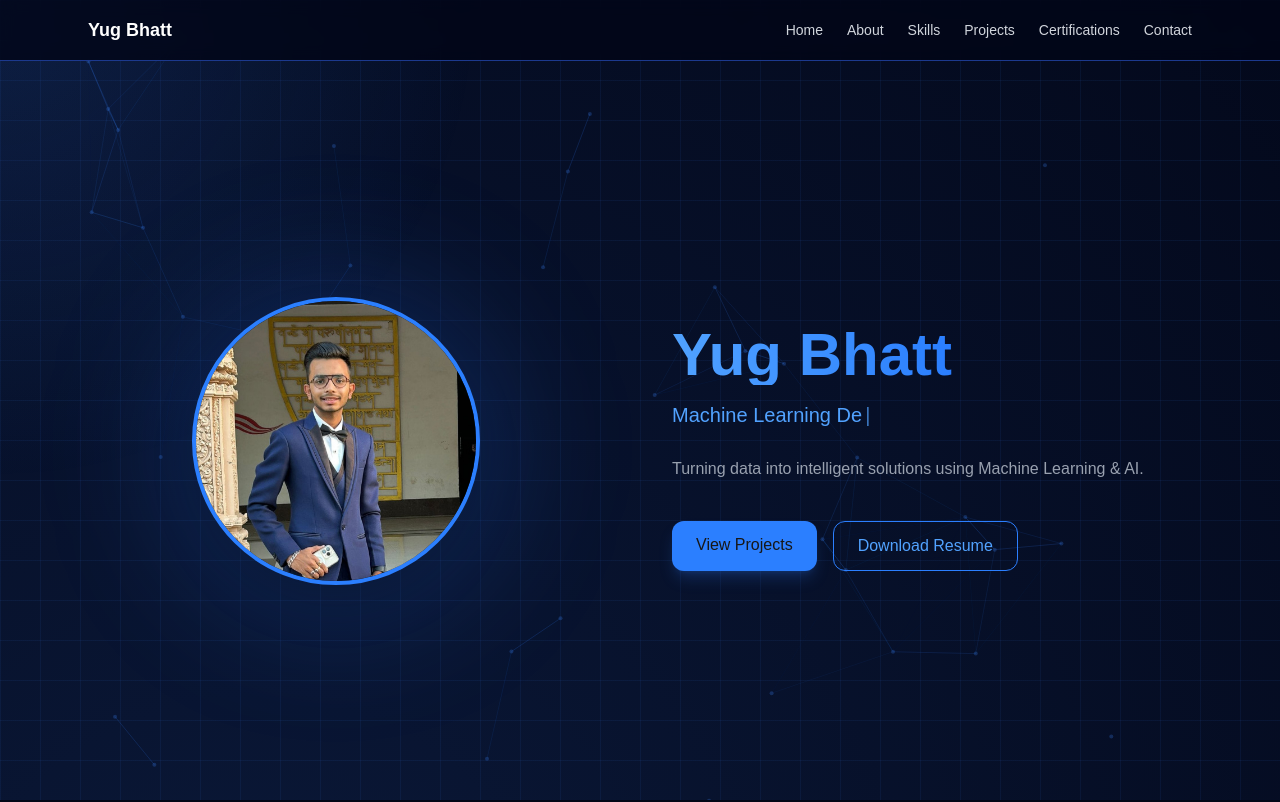
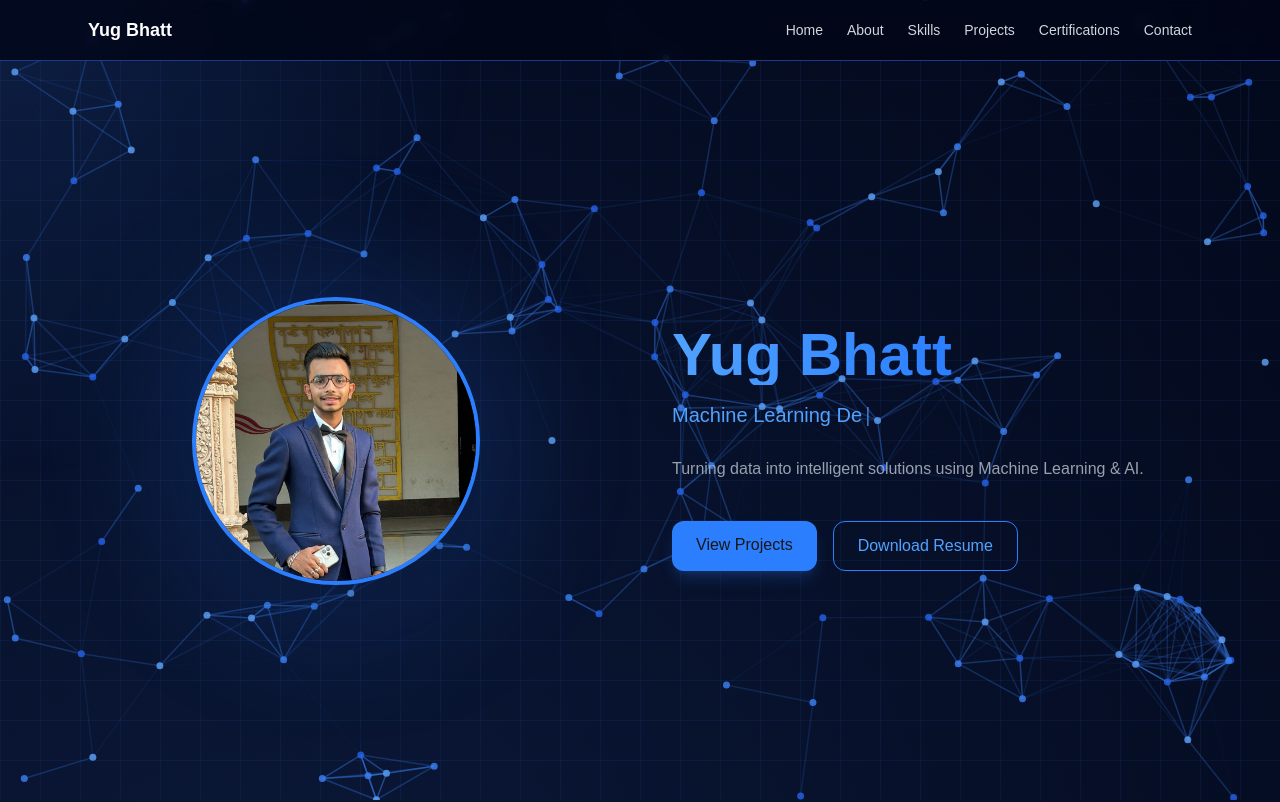
Before and after one commit to Yug-Bhatt/ai-ml-portfolio, a Next.js app: page / in a window 1280 px wide. Shown: the top 802 px of the page. Built offline with nearby package versions, Linux system fonts and the light colour scheme.

Commit message:
error corrected

```diff
--- a/components/About.tsx
+++ b/components/About.tsx
@@ -9,7 +9,7 @@ import { motion } from "framer-motion";
   whileInView={{ opacity: 1, y: 0 }}
   transition={{ duration: 0.8 }}
   viewport={{ once: true }}
-  className="py-24 bg-[#020617] text-center text-gray-300 px-6"
+  className="py-24 text-center text-gray-300 px-6"
 >
 
       <h2 className="text-3xl font-bold text-blue-400">About Me</h2>
--- a/components/ParticlesBackground.tsx
+++ b/components/ParticlesBackground.tsx
@@ -13,35 +13,62 @@ export default function ParticlesBackground() {
       init={particlesInit}
       options={{
         fullScreen: { enable: false },
+
         background: {
           color: "transparent",
         },
+
         particles: {
           number: {
-            value: 35, // ↓ less particles
+            value: 120, // MORE particles
+            density: {
+              enable: true,
+              area: 800,
+            },
           },
+
           color: {
-            value: "#3b82f6",
+            value: ["#3b82f6", "#60a5fa", "#2563eb"], // multi-tone blue
           },
+
           links: {
             enable: true,
             color: "#3b82f6",
-            distance: 160,
-            opacity: 0.15, // ↓ softer
-            width: 1,
+            distance: 130,
+            opacity: 0.6, // brighter lines
+            width: 1.5,
           },
+
           move: {
             enable: true,
-            speed: 0.6, // ↓ slower = premium
+            speed: 1.5, // slightly faster
           },
+
           size: {
-            value: 2,
+            value: 3.5, // bigger dots
           },
+
           opacity: {
-            value: 0.25, // ↓ much softer
+            value: 0.8, // less dull
           },
         },
-        detectRetina: true,
+
+        interactivity: {
+          events: {
+            onHover: {
+              enable: true,
+              mode: "grab",
+            },
+          },
+          modes: {
+            grab: {
+              distance: 180,
+              links: {
+                opacity: 1,
+              },
+            },
+          },
+        },
       }}
       className="fixed inset-0 z-0 pointer-events-none"
     />
--- a/components/Skills.tsx
+++ b/components/Skills.tsx
@@ -18,7 +18,7 @@ export default function Skills() {
   return (
     <section
       id="skills"
-      className="py-24 px-6 bg-[#020617] text-gray-300"
+      className="py-24 px-6 text-gray-300"
     >
       <div className="max-w-4xl mx-auto">
         <h2 className="text-3xl font-bold text-blue-400 text-center mb-12">
```
